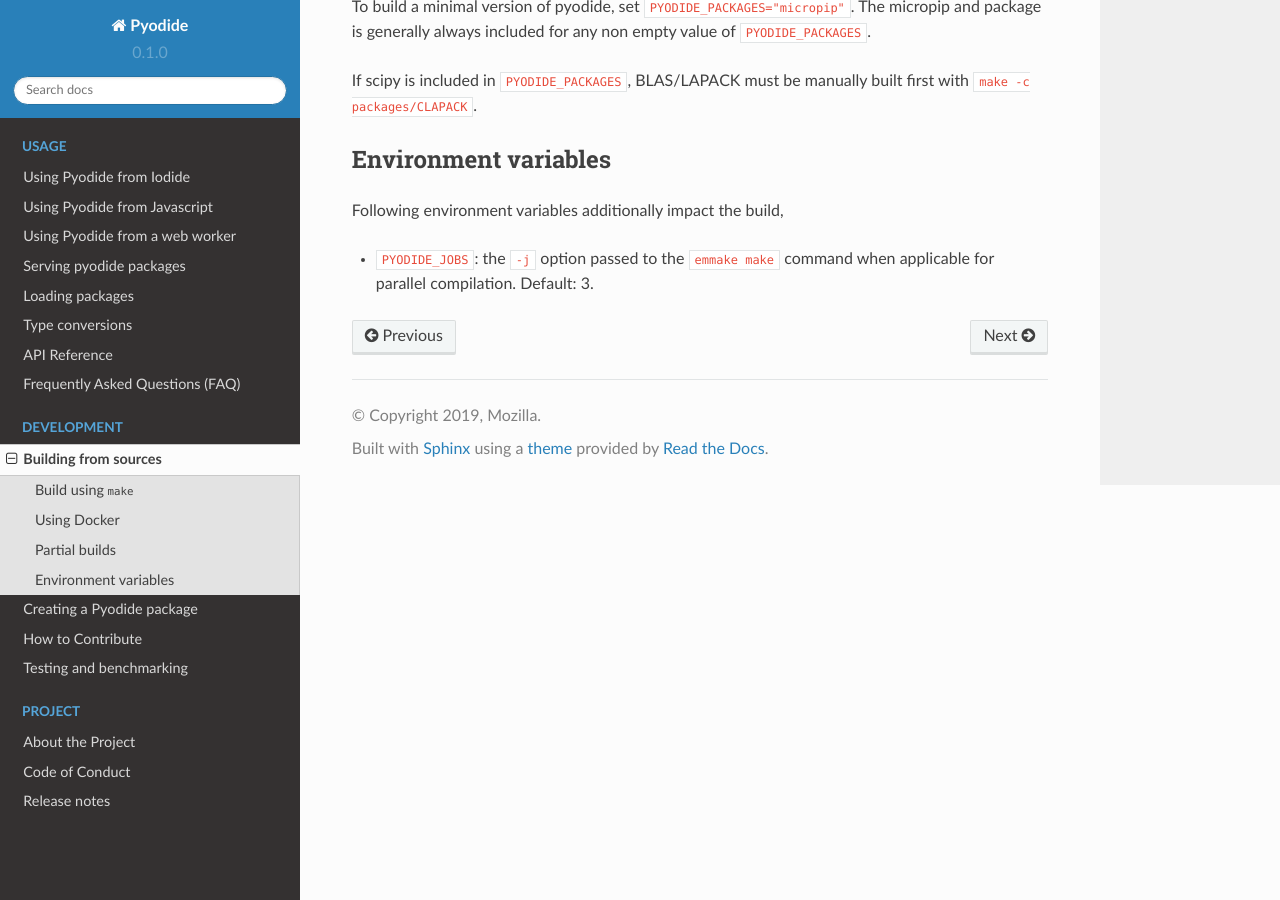
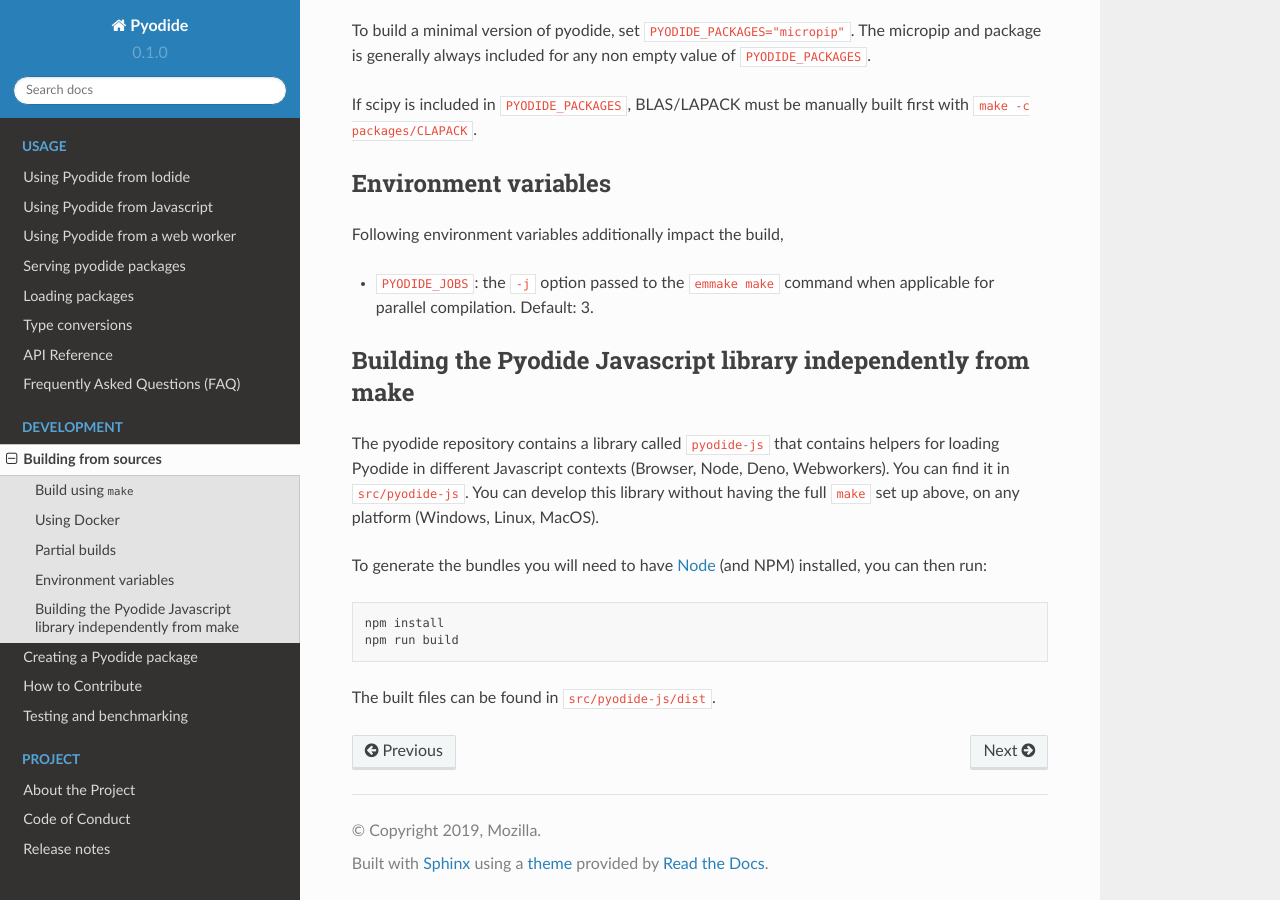
Before and after one commit to pyodide/pyodide, a Sphinx documentation site: the page built from docs/building_from_sources.md, in a window 1280 px wide and 900 px high, scrolled down 1996 px. Built offline with Sphinx 7.4.7 and the Read the Docs theme 2.0.0, drawn with Linux system fonts in a browser that asks for light colours; the version number is read from the project's files by our own code; some of the changed text lies outside the part shown.

Commit message:
Attempt changing makefile without running locally, add docs

````diff
--- a/docs/building_from_sources.md
+++ b/docs/building_from_sources.md
@@ -23,6 +23,7 @@
 - gfortran (GNU Fortran 95 compiler)
 - [f2c](http://www.netlib.org/f2c/)
 - [ccache](https://ccache.samba.org) (optional) *highly* recommended for much faster rebuilds.
+- [Node](https://nodejs.org/) and NPM to build the pyodide-js scripts.
 
 On Mac, you will also need:
 
@@ -95,3 +96,13 @@
 
 Following environment variables additionally impact the build,
  - `PYODIDE_JOBS`: the `-j` option passed to the `emmake make` command when applicable for parallel compilation. Default: 3.
+
+## Building the Pyodide Javascript library independently from make
+The pyodide repository contains a library called `pyodide-js` that contains helpers for loading Pyodide in different Javascript contexts (Browser, Node, Deno, Webworkers). You can find it in `src/pyodide-js`. You can develop this library without having the full `make` set up above, on any platform (Windows, Linux, MacOS).
+
+To generate the bundles you will need to have [Node](https://nodejs.org/) (and NPM) installed, you can then run:
+```
+npm install
+npm run build
+```
+The built files can be found in `src/pyodide-js/dist`.
````
Also changed, not shown: 3 other files.
